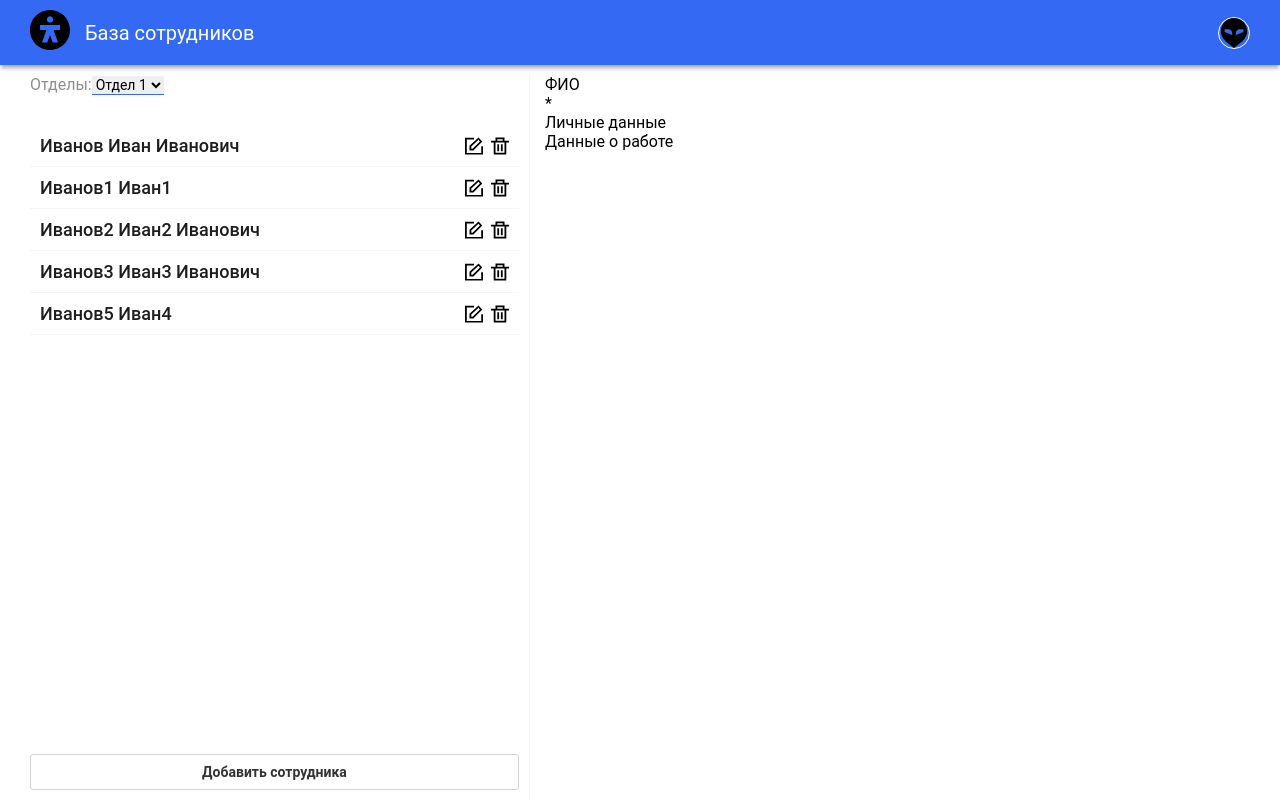
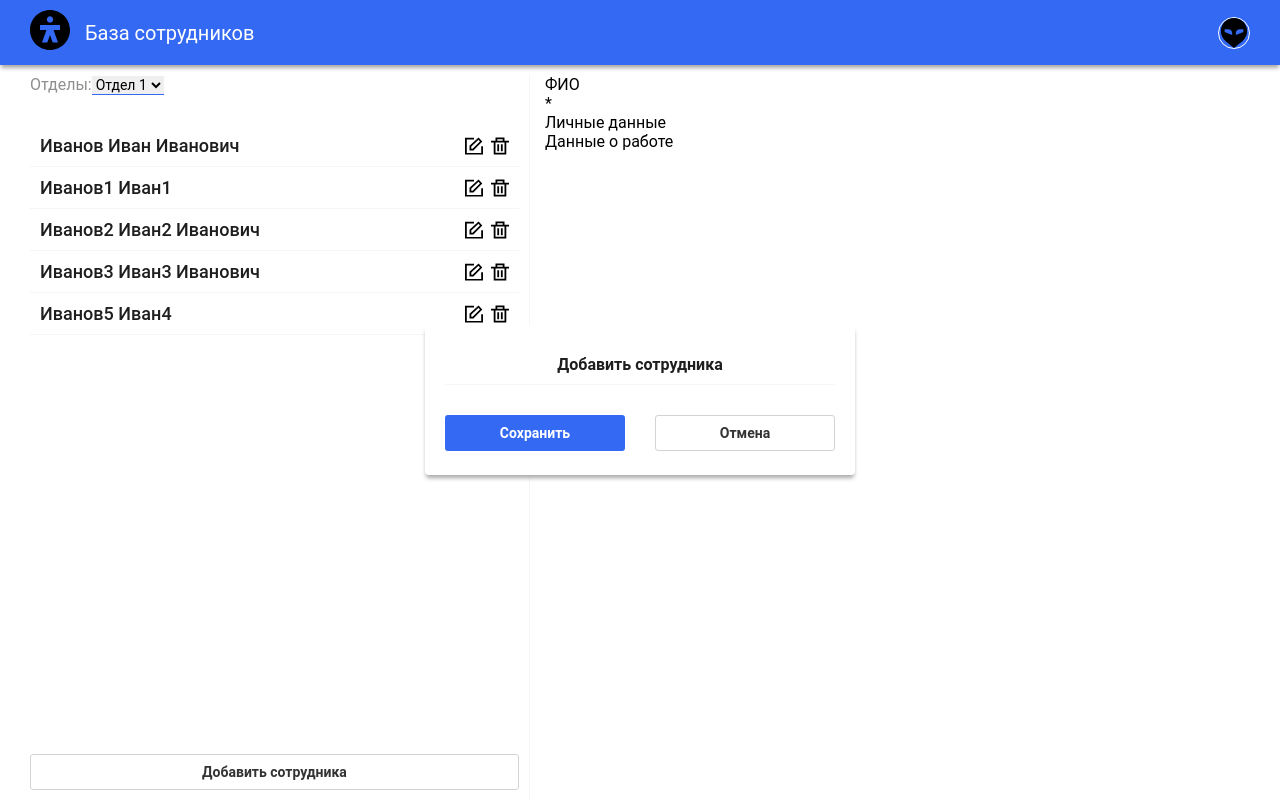
Before and after one commit to Verknot/webvgtu, a React (Create React App) app: page /departments in a window 1280 px wide. Both pictures are taken after a click on the element "Добавить сотрудника". Built offline with nearby package versions, Linux system fonts and the light colour scheme.

Commit message:
Задание 11.

```diff
--- /dev/null
+++ b/src/components/dialog/Dialog.tsx
@@ -0,0 +1,38 @@
+import { FC } from 'react';
+import { DialogProps } from './DialogProps';
+import './dialogStyles.scss';
+import clsx from 'classnames';
+import { Button } from '../button';
+
+export const Dialog: FC<DialogProps> = props => {
+    const {
+        title,
+        className,
+        onCancel,
+        onSave,
+        open = false,
+        children
+    } = props;
+
+    if(!open) {
+        return null;
+    }
+
+    return (
+        <div className="dialog" onClick={onCancel}>
+            <div className={clsx('dialog__paper', className)} onClick={(e) => {
+                e.preventDefault();
+                e.stopPropagation();
+            }}>
+                <h4 className="dialog__header">{title}</h4>
+                <div className="dialog__body">
+                    {children}
+                </div>
+                <div className="dialog__footer">
+                    <Button type="primary" text="Сохранить" onClick={onSave} />
+                    <Button text="Отмена" onClick={onCancel} />
+                </div>
+            </div>
+        </div>
+    );
+}
--- /dev/null
+++ b/src/components/dialog/DialogProps.ts
@@ -0,0 +1,10 @@
+import {PropsWithChildren} from "react";
+
+
+export interface DialogProps extends PropsWithChildren {
+    title: string;
+    className?: string;
+    onCancel?: () => void;
+    onSave?: () => void;
+    open?: boolean;
+}
--- /dev/null
+++ b/src/components/dialog/dialogStyles.scss
@@ -0,0 +1,42 @@
+@import '../../styles/variables';
+
+.dialog {
+  position: fixed;
+  inset: 0;
+  background: $color-underlay;
+  display: flex;
+  justify-content: center;
+  align-items: center;
+
+  &__paper {
+    padding: 20px;
+    min-width: 300px;
+    min-height: 150px;
+    background: $color-white;
+    border-radius: 4px;
+    box-shadow: $shadow;
+  }
+
+  &__header {
+    border-bottom: 1px solid $color-dirtyWhite;
+    box-shadow: 0 1px 1px -1px $color-delimiterShadow;
+    margin: 0;
+    display: flex;
+    color: $color-baseBlack;
+    padding: 10px 0;
+    align-items: center;
+    justify-content: center;
+  }
+
+  &__body {
+    padding: 15px 0;
+    display: flex;
+    flex-direction: column;
+    gap: 8px;
+  }
+
+  &__footer {
+    display: flex;
+    gap: 30px;
+  }
+}
--- /dev/null
+++ b/src/components/dialog/index.ts
@@ -0,0 +1 @@
+export { Dialog } from './Dialog';
--- a/src/components/index.ts
+++ b/src/components/index.ts
@@ -3,3 +3,4 @@
 export {UserMenu} from "./userMenu";
 export {DropDown} from "./dropDown";
 export {EmployeesList} from "./employeesList";
+export { Dialog } from './dialog';
--- a/src/pages/department/DepartmentsPage.tsx
+++ b/src/pages/department/DepartmentsPage.tsx
@@ -1,9 +1,17 @@
-import {FC} from "react";
+import {FC, useState} from "react";
 import {Layout} from "../../components/layouts";
 import "./departmentsPageStyle.scss"
-import {Button, DropDown, EmployeesList} from "../../components";
+import {Button, DropDown, EmployeesList, Dialog} from "../../components";
 
 export const DepartmentsPage: FC = () =>{
+
+    const [showEmployeeDialog,  setShowEmployeeDialog] = useState(false);
+    const [userActionMode, setUserActionMode] = useState<'create' | 'edit'>('create');
+
+    const  createEmployeeHandler = () => {
+        setUserActionMode('create');
+        setShowEmployeeDialog(true);
+    }
 
     return (
         <Layout>
@@ -30,9 +38,15 @@
                     }
                     onItemClick={(id) => console.log(id)}
                     />
-                    <Button text ="Добавить сотрудника" className="dep-page_add-user-btn"/>
+                    <Button text ="Добавить сотрудника" className="dep-page_add-user-btn" onClick={createEmployeeHandler}/>
                 </div>
                 <div>
+                    <Dialog title={userActionMode !== 'edit' ? 'Добавить сотрудника' : 'Изменить сотрудника'}
+                            open={showEmployeeDialog}
+                            onSave={() => {}}
+                            onCancel={() => setShowEmployeeDialog(false)}
+                    >
+                    </Dialog>
                     <div>
                         <span>ФИО</span>
                         <div>*</div>
```
